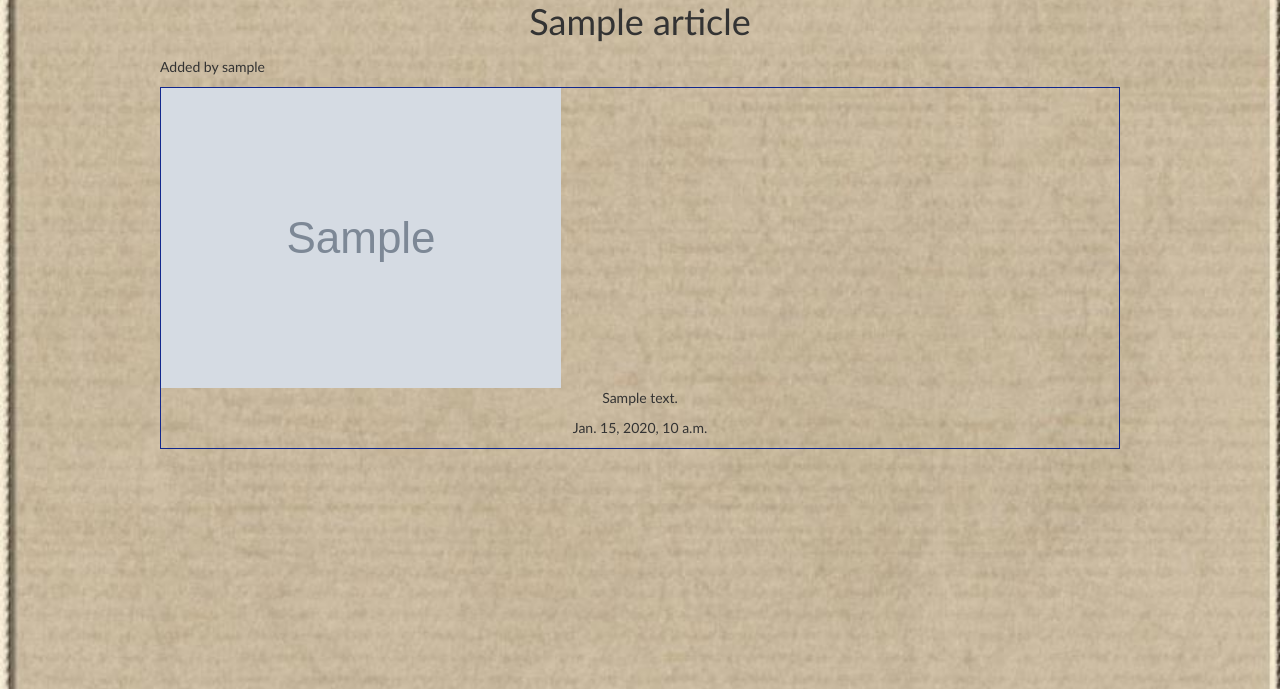
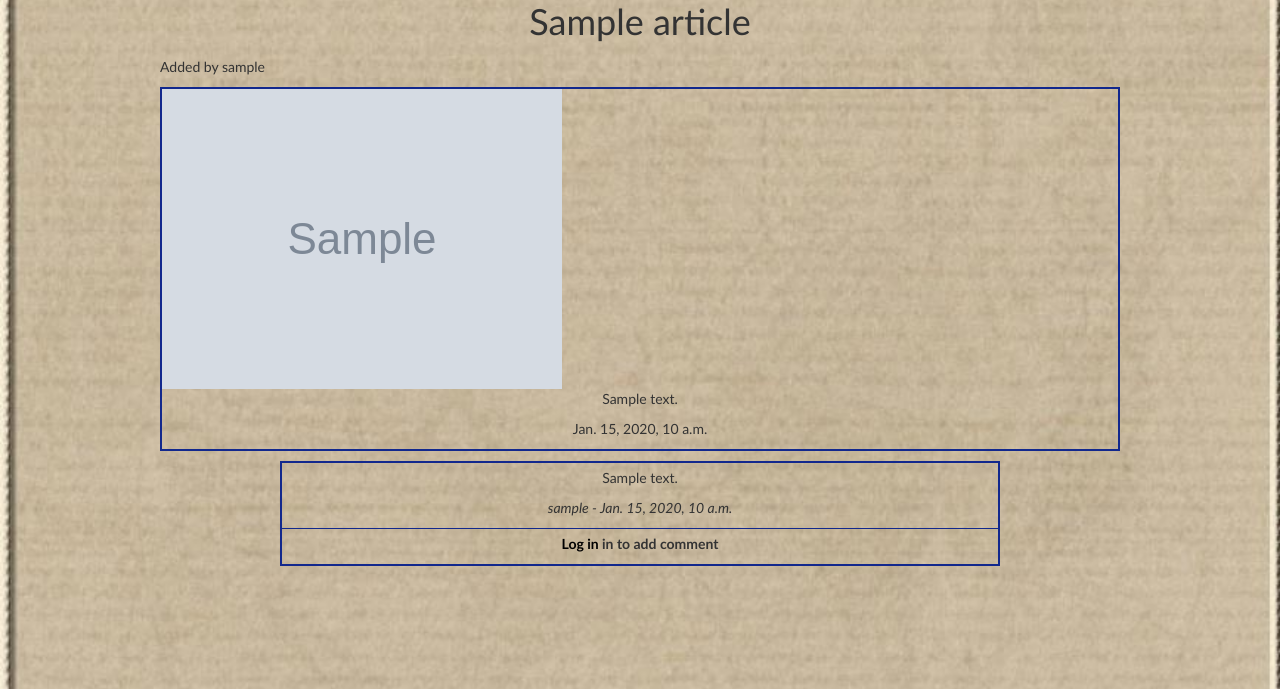
Before and after one commit to DonKoszal/put-szt-project, a Django app: a page that uses articles/templates/articles/article_detail.html in a window 1280 px wide. Shown: the part 111-800 px from the top of the page. Run offline with Django 3.2, Linux system fonts and the light colour scheme; tables that the repository leaves empty hold one stand-in row (values such as "Sample post"); grey boxes marked "Sample" are stand-in pictures; parts of the project's set-up code (start-up, migrations or seed data) failed here and were passed over; some libraries are stand-ins or nearby versions.

Commit message:
added comments

```diff
--- a/articles/admin.py
+++ b/articles/admin.py
@@ -6,3 +6,4 @@ class ArticleAdmin(admin.ModelAdmin):
     prepopulated_fields = {"slug": ("title",)}
 
 admin.site.register(models.Article, ArticleAdmin)
+admin.site.register(models.Comment)
--- a/articles/forms.py
+++ b/articles/forms.py
@@ -5,3 +5,12 @@ class CreateArticle(forms.ModelForm):
     class Meta:
         model = models.Article
         fields = ['title','body','slug','thumb','publish']
+
+class AddComment(forms.ModelForm):
+    def __init__( self, *args, **kwargs ):
+        super(AddComment, self).__init__( *args, **kwargs )
+        self.fields['body'].label = ''
+
+    class Meta:
+        model = models.Comment
+        fields = ['body']
--- a/articles/models.py
+++ b/articles/models.py
@@ -27,3 +27,17 @@ class Article(models.Model):
         verbose_name = "Blog Article"
         verbose_name_plural = "Blog Articles"
         ordering = ["-created"]
+
+class Comment(models.Model):
+    body = models.TextField(max_length=200)
+    created = models.DateTimeField(auto_now_add=True)
+    author = models.ForeignKey(User, on_delete=models.CASCADE)
+    article = models.ForeignKey(Article, on_delete=models.CASCADE)
+
+    def __str__(self):
+        return self.body[:50] + '...'
+
+    class Meta:
+        verbose_name = "Article Comment"
+        verbose_name_plural = "Article Comments"
+        ordering = ["-created"]
--- a/articles/templates/articles/article_detail.html
+++ b/articles/templates/articles/article_detail.html
@@ -10,4 +10,23 @@
         <p>{{ article.created }}</p>
         </div>
     </div>
+    <div class="comments">
+		{% for comment in comments %}
+			<div class="comment">
+				<p>{{ comment.body }}</p>
+				<p class="comment-author">{{comment.author.username}} - {{ comment.created }}</p>
+			</div>
+		{% endfor %}
+        {% if user.is_authenticated %}
+        <form class="site-form" action="{% url 'articles:detail' slug=article.slug %}" method="post" enctype="multipart/form-data">
+	        {% csrf_token %}
+	        {{ form }}
+	        <input type="submit" value="Add comment">
+        </form>
+        {% else %}
+            <div class="comment" style="font-weight: bold">
+                <p><a href="{% url 'accounts:login' %}" >Log in</a> in to add comment</p>
+            </div>
+        {% endif %}
+    </div>
 {% endblock %}
--- a/articles/urls.py
+++ b/articles/urls.py
@@ -7,5 +7,6 @@ app_name = 'articles'
 urlpatterns = [
     path('', views.article_list, name="list"),
     path('create/', views.article_create, name="create"),
+    path('comment/', views.article_create, name="comment"),
     url(r'^(?P<slug>[\w-]+)/$', views.article_detail, name="detail"),
 ]
--- a/articles/views.py
+++ b/articles/views.py
@@ -1,15 +1,24 @@
 from django.shortcuts import render, redirect
-from .models import Article
+from .models import Article, Comment
 from django.contrib.auth.decorators import login_required
 from . import forms
 
-def article_list(req):
+def article_list(request):
 	articles = Article.objects.published()
-	return render(req, 'articles/article_list.html', { 'articles': articles })
+	return render(request, 'articles/article_list.html', { 'articles': articles })
 
-def article_detail(req, slug):
+def article_detail(request, slug):
     article = Article.objects.get(slug=slug)
-    return render(req, 'articles/article_detail.html',{'article':article})
+    if request.method == 'POST':
+        form = forms.AddComment(request.POST)
+        if form.is_valid():
+            instance = form.save(commit=False)
+            instance.article = article
+            instance.author = request.user
+            instance.save()
+    form = forms.AddComment()
+    comments = Comment.objects.filter(article=article)
+    return render(request, 'articles/article_detail.html', { 'article': article, 'comments': comments, 'form': form } )
 
 @login_required(login_url="/accounts/login/")
 def article_create(request):
--- a/assets/styles.css
+++ b/assets/styles.css
@@ -62,7 +62,7 @@ nav button{
 
 .article{
     padding: 10px;
-    border: 1px solid rgb(18, 40, 141);
+    border: 2px solid rgb(18, 40, 141);
     position: relative;
     padding-bottom: 40px;
     min-width: 300px;
@@ -93,11 +93,28 @@ nav button{
     right: 0;
     bottom: 0;
     margin: 0;
-    color: #0f121f
 }
 
 .article-detail .article p{
     text-align: center;
+}
+
+.comment-author{
+    font-style: italic;
+}
+
+.comment{
+    border-bottom: 1px solid rgb(18, 40, 141);
+    padding: 5px 5px 0px 5px;
+    margin: 0;
+}
+
+.comments{
+    margin: 10px auto;
+    width: 75%;
+    text-align: center;
+    border: 2px solid rgb(18, 40, 141);
+    border-bottom: 1px solid rgb(18, 40, 141);
 }
 
 .site-form{
@@ -122,7 +139,6 @@ a.higlight{
 
 .helptext, .helptext ul{
     margin: 0 auto 20px;
-    color: #bbb;
     font-size: 0.9em;
     display: block;
 }
@@ -131,7 +147,6 @@ a.higlight{
     padding: 10px;
     list-style-type: none;
     border: 1px solid #ff5722;
-    color: #ff5722;
     margin: 10px 0;
 }
 
```
Also changed, not shown: articles/migrations/0006_comment.py (added), 2 other files.
